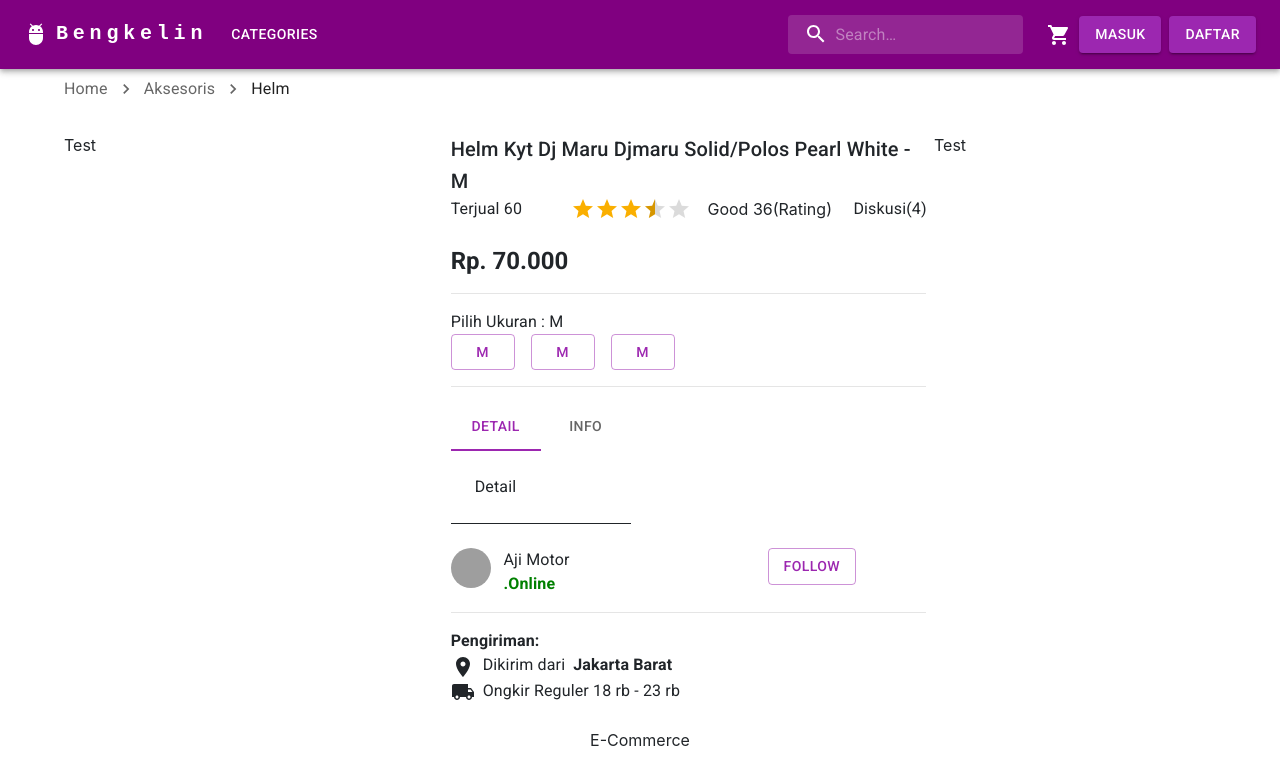
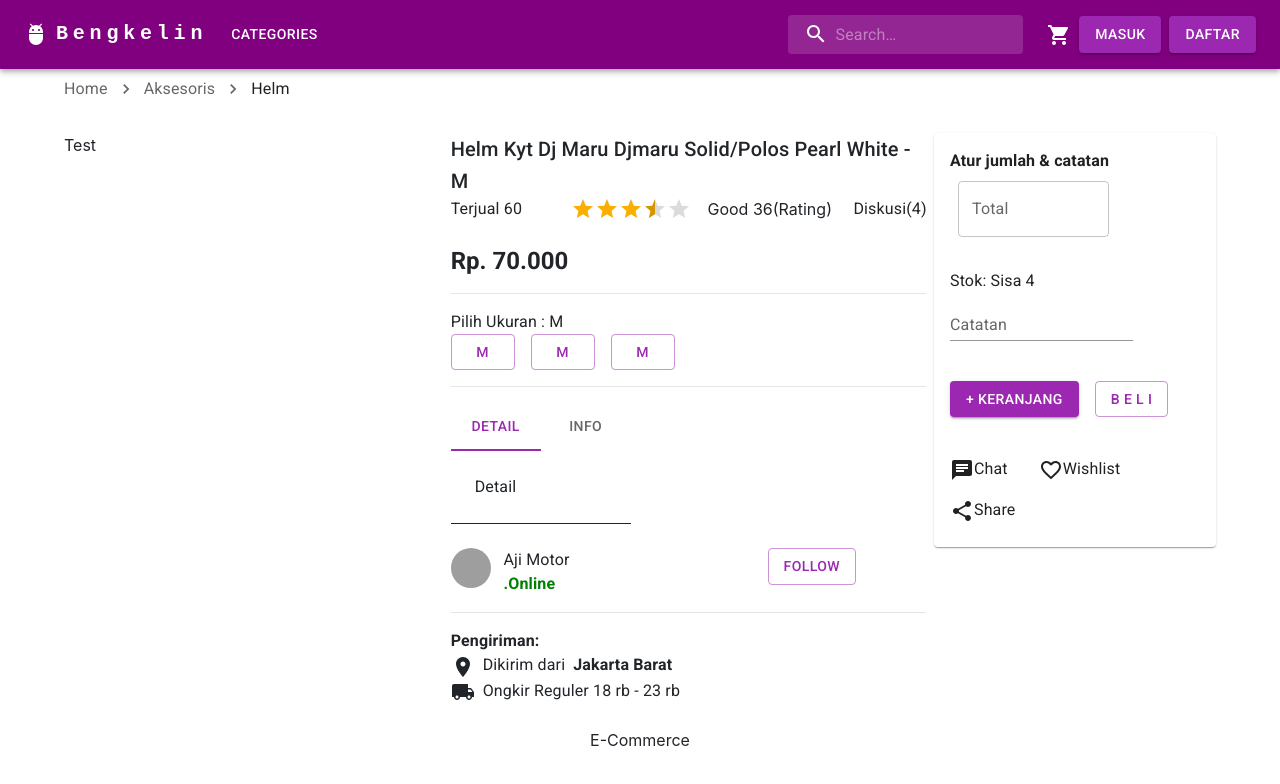
Before and after one commit to fazrithe/e-commerce-frontend, a Next.js app: page /product/Helm in a window 1280 px wide. Shown: the top 784 px of the page. Built offline with nearby package versions, Linux system fonts and the light colour scheme; grey boxes are pictures that could not be loaded.

Commit message:
update single product

```diff
--- /dev/null
+++ b/components/product/items/buyProduct.tsx
@@ -0,0 +1,51 @@
+import { Card, Grid, Button, Typography, CardContent, FormGroup, FormControl, InputLabel, OutlinedInput, TextField } from "@mui/material";
+import {FavoriteBorder, Chat, Share} from '@mui/icons-material'
+
+export default function BuyProduct(){
+    return(
+        <>
+            <Card sx={{ minWidth: 275 }}>
+                <CardContent>
+                    <Typography fontWeight="bold">Atur jumlah & catatan</Typography>
+                    <Grid container>
+                        <Grid item>
+                            <FormGroup>
+                                <FormControl sx={{ m: 1, width: '15ch' }} variant="outlined">
+                                <InputLabel color="secondary">Total</InputLabel>
+                                <OutlinedInput
+                                    type="text"
+                                    label="Email"
+                                    color="secondary"
+                                />
+                                </FormControl>
+                            </FormGroup>
+                        </Grid>
+                        <Grid item alignContent="center" alignItems="center" className="mt-4">
+                            <Typography>Stok: Sisa 4</Typography>
+                        </Grid>
+                    </Grid>
+                    <TextField id="standard-basic" label="Catatan" color="secondary" variant="standard" />
+                    <Grid container className="mt-4" spacing={2}>
+                        <Grid item>
+                            <Button variant="contained" color="secondary">+ Keranjang</Button>
+                        </Grid>
+                        <Grid item>
+                            <Button variant="outlined" color="secondary">B e l i</Button>
+                        </Grid>
+                    </Grid>
+                    <Grid container className="mt-4" spacing={2}>
+                        <Grid item sm={4}>
+                            <Typography><Chat/>Chat</Typography>
+                        </Grid>
+                        <Grid item sm={5}>
+                            <Typography><FavoriteBorder/>Wishlist</Typography>
+                        </Grid>
+                        <Grid item>
+                            <Typography><Share/>Share</Typography>
+                        </Grid>
+                    </Grid>
+                </CardContent>
+            </Card>
+        </>
+    )
+}
--- a/components/product/singleProduct.jsx
+++ b/components/product/singleProduct.jsx
@@ -8,6 +8,7 @@
         } from "@mui/material";
 import NavigateNextIcon from '@mui/icons-material/NavigateNext';
 import Detail from './items/detail';
+import BuyProduct from './items/buyProduct';
 
 function handleClick(event) {
     event.preventDefault();
@@ -49,11 +50,11 @@
               <Grid item xs={8} sm={4}>
                   Test
               </Grid>
-              <Grid item xs={8} sm={5}>
+              <Grid item xs={12} sm={5}>
                   <Detail/>
               </Grid>
-              <Grid item xs={6} sm={2}>
-                  Test
+              <Grid item xs={8} sm={3}>
+                  <BuyProduct/>
               </Grid>
             </Grid>
             </Container></div>
--- a/pages/login/index.tsx
+++ b/pages/login/index.tsx
@@ -53,7 +53,7 @@
             </Grid>
             <FormGroup>
                 <FormControl sx={{ m: 1, width: '35ch' }} variant="outlined">
-                <InputLabel>Email</InputLabel>
+                <InputLabel color="secondary">Email</InputLabel>
                 <OutlinedInput
                     type="text"
                     label="Email"
@@ -63,7 +63,7 @@
             </FormGroup>
             <FormGroup>
                 <FormControl sx={{ m: 1, width: '35ch' }} variant="outlined">
-                <InputLabel htmlFor="outlined-adornment-password">Password</InputLabel>
+                <InputLabel htmlFor="outlined-adornment-password" color="secondary">Password</InputLabel>
                 <OutlinedInput
                     id="outlined-adornment-password"
                     type={showPassword ? 'text' : 'password'}
@@ -86,7 +86,7 @@
             </FormGroup>
               <FormGroup>
                 <FormControl sx={{ m: 1, width: '35ch' }} variant="outlined">
-                    <Button variant="contained">Login</Button>
+                    <Button variant="contained" color="secondary">Login</Button>
                 </FormControl>
             </FormGroup>
             </Paper>
--- a/pages/register/index.tsx
+++ b/pages/register/index.tsx
@@ -105,7 +105,7 @@
                 </Grid>
                 <FormGroup>
                     <FormControl sx={{ m: 1, width: '35ch' }} variant="outlined">
-                    <InputLabel>Email</InputLabel>
+                    <InputLabel color="secondary">Email</InputLabel>
                     <OutlinedInput
                         type="text"
                         label="Email"
@@ -115,7 +115,7 @@
                 </FormGroup>
                 <FormGroup>
                     <FormControl sx={{ m: 1, width: '35ch' }} variant="outlined">
-                    <InputLabel htmlFor="outlined-adornment-password">Password</InputLabel>
+                    <InputLabel htmlFor="outlined-adornment-password" color="secondary">Password</InputLabel>
                     <OutlinedInput
                         id="outlined-adornment-password"
                         type={showPassword ? 'text' : 'password'}
@@ -138,7 +138,7 @@
                 </FormGroup>
                 <FormGroup>
                     <FormControl sx={{ m: 1, width: '35ch' }} variant="outlined">
-                        <Button variant="contained">Login</Button>
+                        <Button variant="contained" color="secondary">Daftar</Button>
                     </FormControl>
                 </FormGroup>
         </Grid>
```
